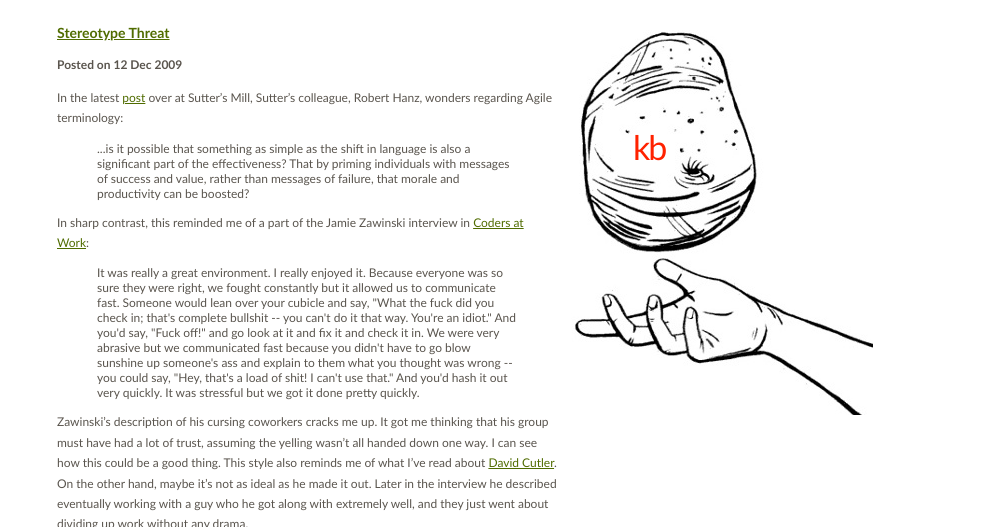
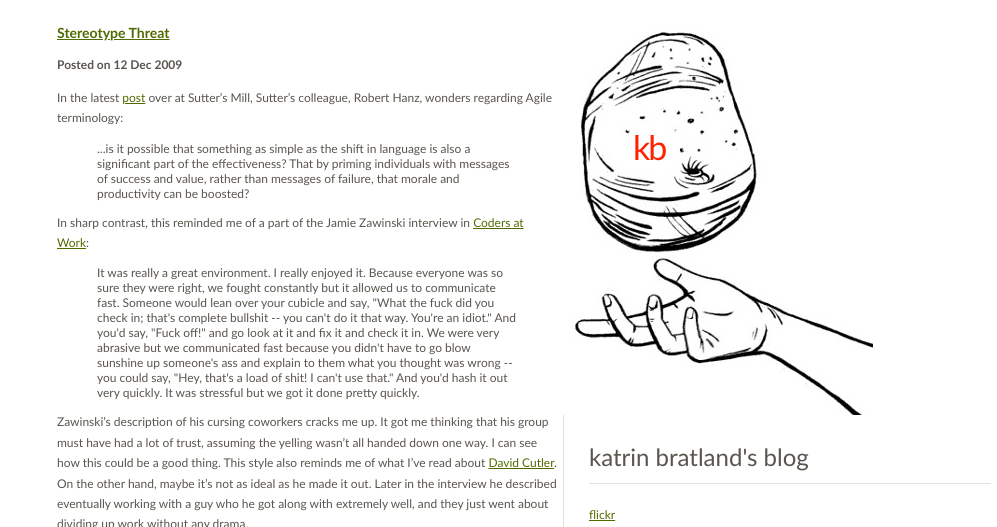
Before and after one commit to katpet/katpet.github.com, a Jekyll site: the page built from index.html, in a window 1280 px wide. Shown: the top 527 px of the page, without its empty margins (283-1280 px from the left). Built offline with Jekyll 4.4.1, drawn with Linux system fonts in a browser that asks for light colours; grey boxes are pictures that could not be loaded.

Commit message:
adding link to rss feed

```diff
--- a/_layouts/default.html
+++ b/_layouts/default.html
@@ -2,14 +2,13 @@
 <html xmlns="http://www.w3.org/1999/xhtml">
 <head>
 <meta http-equiv="Content-Type" content="text/html; charset=utf-8" />
-<title></title>
+<title>katrin's blog</title>
 <meta name="author" content="Katrin Bratland" />
 <link rel="stylesheet" type="text/css" href="/css/stylesheet.css" media="screen" />
 </head>
 <body>
 <div id="wrapper">
 	<div id="header" class="container">
-
 	</div>
 	<div id="page" class="container">
 		<div id="content">
@@ -23,7 +22,14 @@
   <div id="logo">
     <h1><a href="#">kb</a></h1>
   </div>
-  <ul>
+ <ul>
+   <li>  <h2>katrin bratland's blog</h2>
+   <li><p>
+  <li><a href="http://www.flickr.com/photos/katpet">flickr</a>
+   <li><a href="http://delicious.com/poltroon0">delicious</a>
+   <li><a href="http://feeds.feedburner.com/github/rHrr"
+   title="subscribe to rss" rel="alternate" type="application/rss+xml"><img src="http://www.feedburner.com/fb/images/pub/feed-icon16x16.png" alt="feed icon" style="border: 0"/></a>
+    </div>
  </ul>
 </div>
 </body>
--- a/css/stylesheet.css
+++ b/css/stylesheet.css
@@ -212,7 +212,7 @@
 
 #sidebar {
     margin-bottom: 2em;
-    padding: 0.5em;
+    padding: .5em;
     overflow: hidden;
 }
 
@@ -220,7 +220,7 @@
     margin: 0;
     padding: 0 0 0 25px;
     list-style: none;
-    line-height: normal;
+    line-height: 1.8;
     border-left: 1px solid #E5E1D8;
 }
 
--- a/index.html
+++ b/index.html
@@ -1,6 +1,6 @@
 ---
 layout: default
-title: kb
+title: katrin's blog
 ---
 
 {% for post in site.posts %}
```
